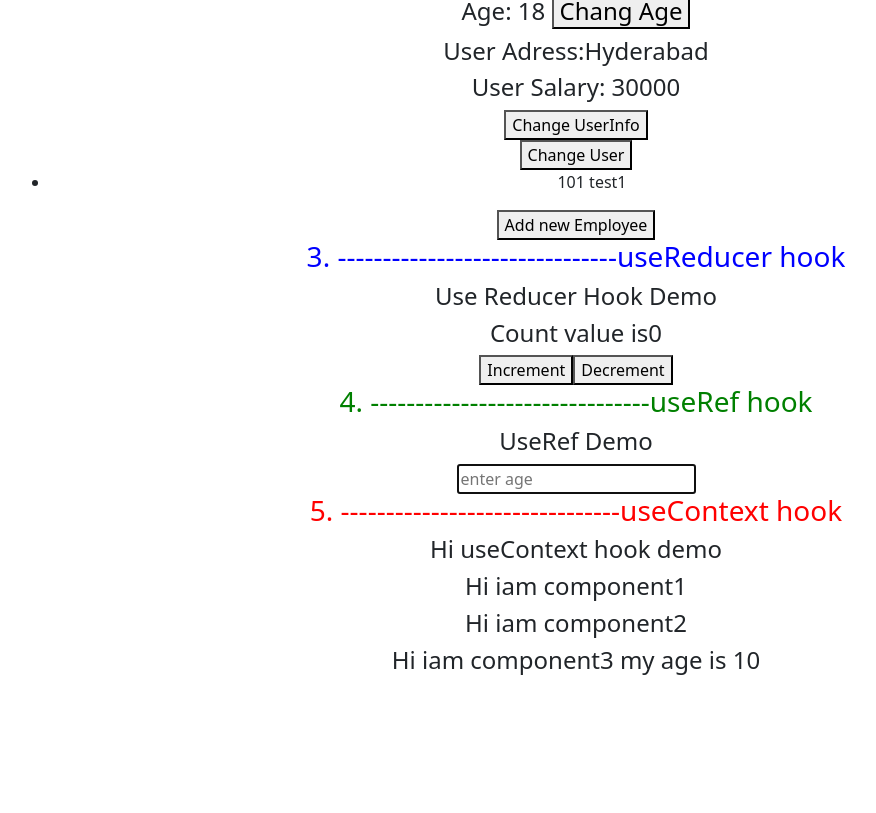
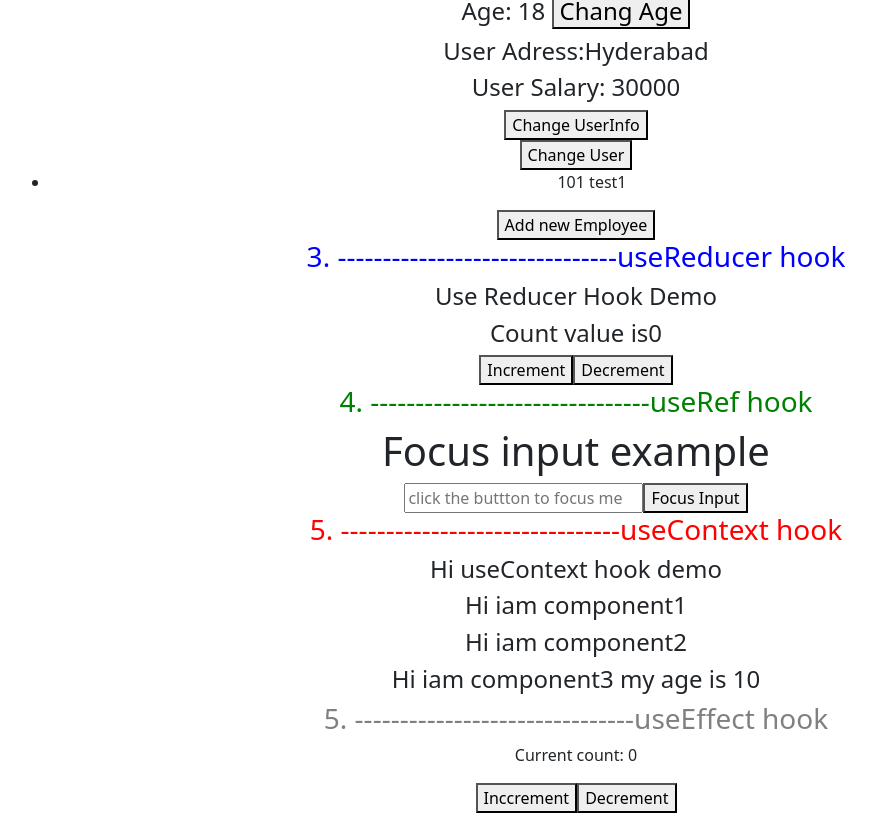
Before and after one commit to KhushiJukanti/React....., a React (Create React App) app in the folder myreactfunctions/: page /allhook in a window 1280 px wide. Shown: the part 293-1106 px from the top of the page, without its empty margins (64-940 px from the left). Before the commit the page ends 976 px from the top, so only its background shows below. Built offline with nearby package versions, Linux system fonts and the light colour scheme.

Commit message:
add my changes in react functionalities

```diff
--- a/myreactfunctions/src/components/AllHooks/AllHooks.jsx
+++ b/myreactfunctions/src/components/AllHooks/AllHooks.jsx
@@ -1,24 +1,28 @@
 import UseContextHookdemo from "./UseContext"
+import UseEffect from "./UseEffect"
 import UseRecucerHookdemo from "./UseReducerHookDemo"
 import UseRefHookDemo from "./UseRefHookDemo"
 import UseStateHookDemo from "./UseStateHookDemo"
 
-function AllHooks(){
-    return(
+function AllHooks() {
+    return (
         <div className="container">
             <h4>All hooks here</h4>
 
-            <h3 style={{color:'Cyan'}}>1. -------------------------------useState hook</h3>
-            <UseStateHookDemo/>
+            <h3 style={{ color: 'Cyan' }}>1. -------------------------------useState hook</h3>
+            <UseStateHookDemo />
 
 
-            <h3 style={{color:'blue'}}>3. -------------------------------useReducer hook</h3>
-            <UseRecucerHookdemo/>
-            <h3 style={{color:'Green'}}>4. -------------------------------useRef hook</h3>
-            <UseRefHookDemo/>
+            <h3 style={{ color: 'blue' }}>3. -------------------------------useReducer hook</h3>
+            <UseRecucerHookdemo />
+            <h3 style={{ color: 'Green' }}>4. -------------------------------useRef hook</h3>
+            <UseRefHookDemo />
 
-            <h3 style={{color:'red'}}>5. -------------------------------useContext hook</h3>
-            <UseContextHookdemo/>
+            <h3 style={{ color: 'red' }}>5. -------------------------------useContext hook</h3>
+            <UseContextHookdemo />
+
+            <h3 style={{ color: 'grey' }}>5. -------------------------------useEffect hook</h3>
+            <UseEffect />
         </div>
 
 
--- /dev/null
+++ b/myreactfunctions/src/components/AllHooks/UseEffect.jsx
@@ -0,0 +1,18 @@
+import React, { useEffect, useState } from 'react'
+
+function UseEffect() {
+    const [count, setCount] = useState(0)
+
+    useEffect(() => {
+        document.title = `count: ${count}`
+    }, [count])
+    return (
+        <div>
+            <p>Current count: {count}</p>
+            <button onClick={() => setCount(count + 1)}>Inccrement</button>
+            <button onClick={() => setCount(count - 1)}>Decrement</button>
+        </div>
+    )
+}
+
+export default UseEffect
--- a/myreactfunctions/src/components/AllHooks/UseRefHookDemo.jsx
+++ b/myreactfunctions/src/components/AllHooks/UseRefHookDemo.jsx
@@ -1,27 +1,42 @@
-import { useEffect, useRef } from "react";
+import { useRef } from "react";
 
-function UseRefHookDemo(){
-    const inputRef = useRef ("khushi")
-    const ageRef = useRef(null)
-    console.log(inputRef)
-    const showName = ()=>{
-        console.log(inputRef.current.value)
-    }
+function UseRefHookDemo() {
+    const inputRef = useRef(null);
 
-    useEffect(()=>{
-        ageRef.current.focus()
-    })
+    const handleFocus = () => {
+        if (inputRef.current) {
+            inputRef.current.focus();
+        }
+    };
 
-    return(
+    return (
         <div>
-            <h4>UseRef Demo</h4>
-            {/* <input type="text" ref={inputRef} value={inputRef.current}/>
-            <h1>{inputRef.current.value}</h1>
-            <button onClick={()=>showName()}>showName</button> */}
+            <h1>Focus input example</h1>
+            <input type="text" ref={inputRef} placeholder="click the buttton to focus me" />
+            <button onClick={handleFocus}>Focus Input</button>
+        </div>
+    )
+    // const inputRef = useRef ("khushi")
+    // const ageRef = useRef(null)
+    // console.log(inputRef)
+    // const showName = ()=>{
+    //     console.log(inputRef.current.value)
+    // }
 
-            <input type="text" placeholder="enter age" ref={ageRef}/>
-        </div>
+    // useEffect(()=>{
+    //     ageRef.current.focus()
+    // })
 
-    )
+    // return(
+    //     <div>
+    //         <h4>UseRef Demo</h4>
+    //         {/* <input type="text" ref={inputRef} value={inputRef.current}/>
+    //         <h1>{inputRef.current.value}</h1>
+    //         <button onClick={()=>showName()}>showName</button> */}
+
+    //         <input type="text" placeholder="enter age" ref={ageRef}/>
+    //     </div>
+
+    // )
 }
 export default UseRefHookDemo
--- /dev/null
+++ b/myreactfunctions/src/components/counter.jsx
@@ -0,0 +1,17 @@
+import { useState } from 'react';
+
+function Counter() {
+    const [count, setCount] = useState(0);
+
+    const increasecount = () => {
+        setCount(count + 1);
+    }
+    return (
+        <div>
+            <p>count: {count}</p>
+            <button onClick={increasecount}>Increasecount</button>
+        </div>
+    )
+}
+
+export default Counter
--- a/myreactfunctions/src/components/props/Props.jsx
+++ b/myreactfunctions/src/components/props/Props.jsx
@@ -2,17 +2,18 @@ import React from 'react'
 import Props2 from './props2'
 
 let user = {
-    name:"khushi",
-    email:"khushi@gmail.com"
+    name: "khushi",
+    email: "khushi@gmail.com"
 }
 
 
 
 const Props = () => {
-    return(
+    return (
 
 
-            <Props2 email={user.email}/>
+        <Props2 email={user.email} name={user.name} />
+
 
 
     )
--- a/myreactfunctions/src/components/props/props2.jsx
+++ b/myreactfunctions/src/components/props/props2.jsx
@@ -1,9 +1,10 @@
 import React from "react";
 
-const Props2 = (props)=>{
-    return(
+const Props2 = (props) => {
+    return (
         <div>
-           <h2>Email={props.email}</h2>
+            <h2>Email={props.email}</h2>
+            <h2>Name={props.name}</h2>
         </div>
     )
 }
```
Also changed, not shown: myreactfunctions/src/App.js (+12 -10 lines), myreactfunctions/src/components/Navbar.jsx (line endings or trailing spaces).
